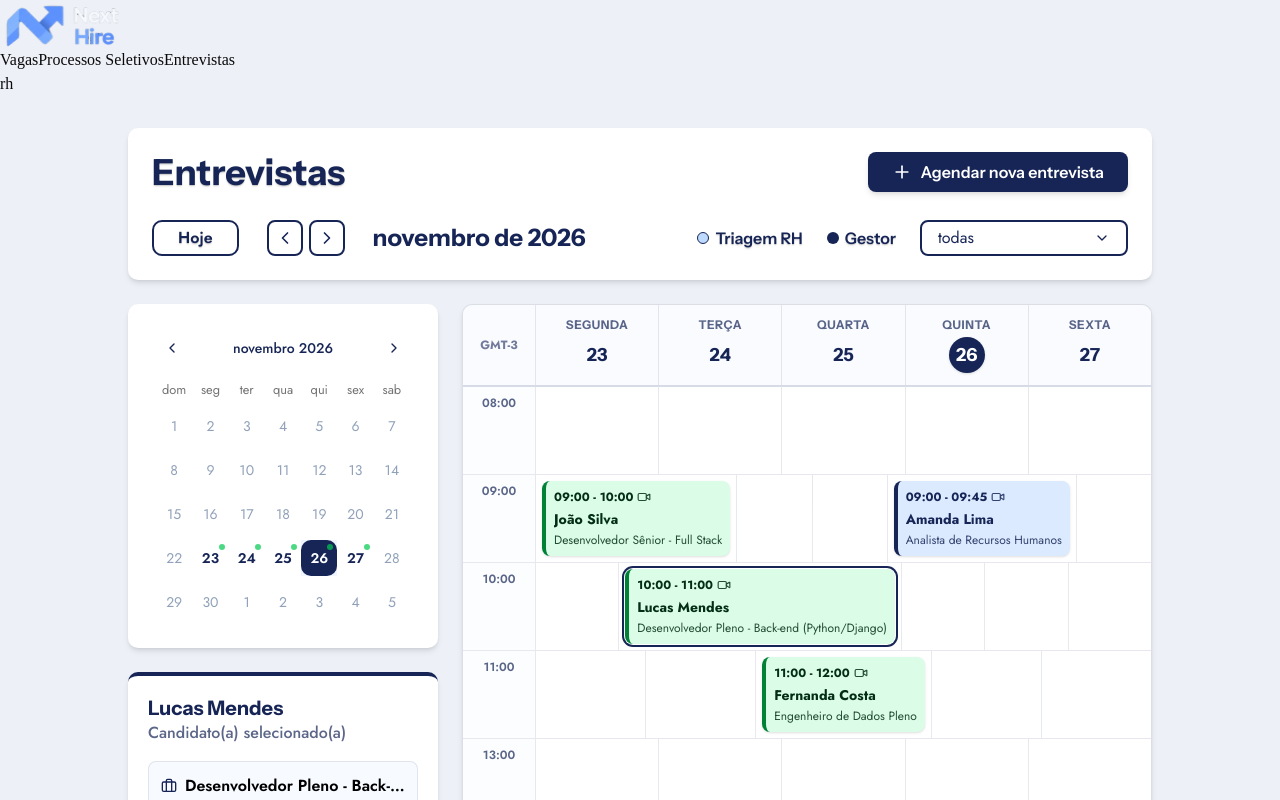
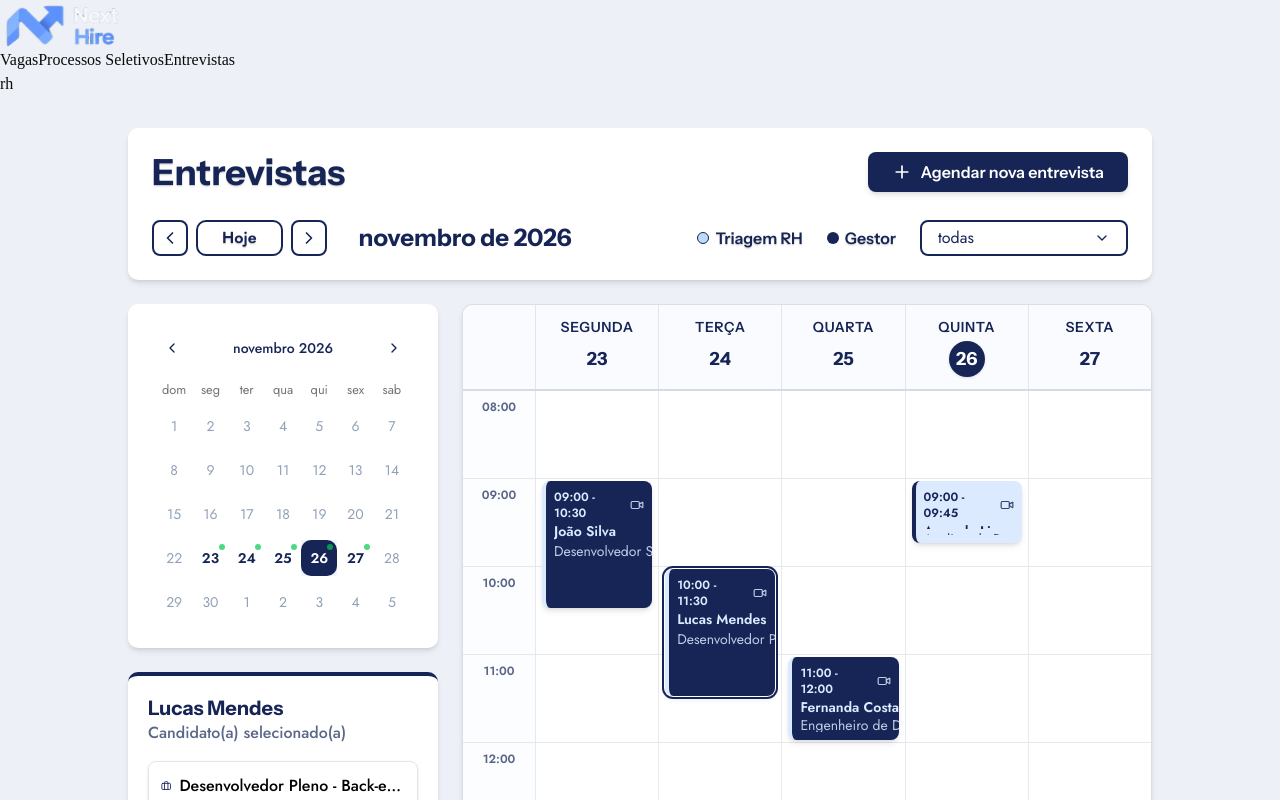
Before and after one commit to Next-Hire/NextHire_FrontEnd, a Next.js app: page /entrevista in a window 1280 px wide. Shown: the top 800 px of the page. Built offline with nearby package versions, Linux system fonts and the light colour scheme.

Commit message:
:sparkles: feat: Tela de entrevista pronta

```diff
--- a/src/app/entrevista/entrevista.css
+++ b/src/app/entrevista/entrevista.css
@@ -42,7 +42,7 @@
 }
 
 .linhaHorario {
-    @apply grid grid-cols-[72px_1fr_1fr_1fr_1fr_1fr] min-h-22;
+    @apply grid grid-cols-[72px_1fr_1fr_1fr_1fr_1fr] h-22;
 }
 
 .colunaHoraLabel {
@@ -50,12 +50,12 @@
 }
 
 .celulaSlotHorario {
-    @apply relative border-l border-blue-950/10 p-1.5 transition-colors hover:bg-blue-50/30;
+    @apply relative border-l border-blue-950/10 transition-colors hover:bg-blue-50/30 overflow-visible;
 }
 
-/* Card de evento dentro da grade do calendário */
+/* Card de evento posicionado de forma absoluta para manter largura padrão e crescer verticalmente conforme a duração */
 .cardEventoGrade {
-    @apply flex flex-col justify-between w-full h-full rounded-md p-2 text-left cursor-pointer shadow-sm transition-transform hover:scale-[1.01] font-(family-name:--font-jost);
+    @apply absolute left-1.5 right-1.5 z-10 flex flex-col justify-start overflow-hidden rounded-md p-2 text-left cursor-pointer shadow-md transition-transform font-(family-name:--font-jost);
 }
 
 .eventoTriagem {
@@ -63,14 +63,14 @@
 }
 
 .eventoGestor {
-    @apply bg-green-100 text-green-950 border-l-4 border-green-700;
+    @apply bg-blue-950 text-blue-100 border-l-4 border-blue-100;
 }
 
 /* Botão estilo Google Meet para entrar na chamada */
 .btnEntrarMeet {
-    @apply flex items-center justify-center gap-2 bg-blue-950 text-white rounded-md h-10 px-4 font-(family-name:--font-instrument-sans) font-semibold shadow-md cursor-pointer hover:bg-blue-900 transition-colors;
+    @apply flex items-center justify-center gap-2 bg-blue-950 text-white rounded-md h-10 px-4 font-(family-name:--font-instrument-sans) font-semibold shadow-md hover:motion-safe:animate-pulse cursor-pointer;
 }
 
 .btnCopiarLink {
-    @apply flex items-center justify-center gap-2 border-2 border-blue-950 text-blue-950 rounded-md h-10 px-4 font-(family-name:--font-jost) font-semibold cursor-pointer hover:bg-blue-50 transition-colors;
+    @apply flex items-center justify-center gap-2 border-2 border-blue-950 text-blue-950 rounded-md h-10 px-4 font-(family-name:--font-jost) font-semibold hover:motion-safe:animate-pulse cursor-pointer;
 }
--- a/src/app/entrevista/page.tsx
+++ b/src/app/entrevista/page.tsx
@@ -57,12 +57,35 @@ const HORARIOS_GRADE = [
     '09:00',
     '10:00',
     '11:00',
+    '12:00',
     '13:00',
     '14:00',
     '15:00',
     '16:00',
     '17:00',
 ];
+
+// Converte "HH:mm" para total de minutos desde 00:00
+function paraMinutos(horario: string): number {
+    const [horas, minutos] = horario.split(':').map(Number);
+    return horas * 60 + (minutos || 0);
+}
+
+// Calcula posição vertical (top) e altura (height) proporcional à linha de 1 hora (60 min = 100%)
+function calcularEstiloDuracao(horarioInicio: string, horarioFim: string) {
+    const inicioMin = paraMinutos(horarioInicio);
+    const fimMin = paraMinutos(horarioFim);
+    const duracaoMin = Math.max(30, fimMin - inicioMin); // Mínimo visual de 30 min
+    const offsetMinutosNaHora = inicioMin % 60;
+
+    const topPercent = (offsetMinutosNaHora / 60) * 100;
+    const heightPercent = (duracaoMin / 60) * 100;
+
+    return {
+        top: `calc(${topPercent}% + 2px)`,
+        height: `calc(${heightPercent}% - 4px)`,
+    };
+}
 
 const ENTREVISTAS_MOCK: EntrevistaEvento[] = [
     {
@@ -73,7 +96,7 @@ const ENTREVISTAS_MOCK: EntrevistaEvento[] = [
         avaliador: 'Mariana Souza (Tech Lead)',
         diaOffset: 0,
         horarioInicio: '09:00',
-        horarioFim: '10:00',
+        horarioFim: '10:30',
         tipo: 'gestor',
         linkMeet: 'meet.nexthire.com/js-fullstack-sr',
     },
@@ -97,7 +120,7 @@ const ENTREVISTAS_MOCK: EntrevistaEvento[] = [
         avaliador: 'Mariana Souza (Tech Lead)',
         diaOffset: 1,
         horarioInicio: '10:00',
-        horarioFim: '11:00',
+        horarioFim: '11:30',
         tipo: 'gestor',
         linkMeet: 'meet.nexthire.com/lm-python-pleno',
     },
@@ -276,16 +299,16 @@ export default function EntrevistaPage() {
                                 </div>
                             </div>
 
-                            <div className='flex flex-col gap-2.5 text-base font-(family-name:--font-jost) text-black bg-blue-50/50 p-3 rounded-md border border-blue-950/10'>
+                            <div className='flex flex-col gap-2.5 text-base font-(family-name:--font-jost) text-black p-3 rounded-md border shadow-sm'>
                                 <div className='flex items-center gap-2'>
-                                    <Briefcase className='w-4 h-4 text-blue-950 shrink-0' />
-                                    <span className='font-semibold line-clamp-1'>
+                                    <Briefcase className='w-4 h-4 text-blue-950' />
+                                    <span className='font-medium line-clamp-1'>
                                         {entrevistaSelecionada.vaga}
                                     </span>
                                 </div>
                                 <div className='flex items-center gap-2'>
-                                    <Clock className='w-4 h-4 text-blue-950 shrink-0' />
-                                    <span>
+                                    <Clock className='w-4 h-4 text-blue-950' />
+                                    <span >
                                         {format(
                                             addDays(
                                                 inicioSemana,
@@ -295,7 +318,7 @@ export default function EntrevistaPage() {
                                             { locale: ptBR }
                                         )}{' '}
                                         •{' '}
-                                        <strong>
+                                        <strong className='font-medium text-blue-950'>
                                             {
                                                 entrevistaSelecionada.horarioInicio
                                             }{' '}
@@ -310,7 +333,7 @@ export default function EntrevistaPage() {
                                     <User className='w-4 h-4 text-blue-950' />
                                     <span>
                                         Avaliador:{' '}
-                                        <strong>
+                                        <strong className='font-medium text-blue-950'>
                                             {
                                                 entrevistaSelecionada.avaliador
                                             }
@@ -340,15 +363,15 @@ export default function EntrevistaPage() {
                                 >
                                     {copiado ? (
                                         <>
-                                            <Check className='w-4 h-4 text-green-700' />
-                                            <span className='text-green-800'>
+                                            <Check className='w-4 h-4 text-blue-950' />
+                                            <span className='text-blue-950'>
                                                 Link da sala copiado!
                                             </span>
                                         </>
                                     ) : (
                                         <>
                                             <Copy className='w-4 h-4' />
-                                            <span className='truncate text-xs'>
+                                            <span className='text-xs'>
                                                 {
                                                     entrevistaSelecionada.linkMeet
                                                 }
@@ -365,8 +388,7 @@ export default function EntrevistaPage() {
                 <div className='gradeSemanaCard'>
                     {/* Cabeçalho dos dias da semana */}
                     <div className='cabecalhoGradeSemana'>
-                        <div className='flex items-center justify-center text-xs font-bold text-blue-950/60 font-(family-name:--font-jost)'>
-                            GMT-3
+                        <div className='flex items-center justify-center'>
                         </div>
                         {diasSemana.map((dia) => {
                             const ehHoje = isSameDay(dia, hoje);
@@ -377,7 +399,7 @@ export default function EntrevistaPage() {
                                     onClick={() => setDataBase(dia)}
                                     className='celulaDiaCabecalho cursor-pointer hover:bg-blue-100/40 transition-colors'
                                 >
-                                    <span className='text-xs font-bold uppercase tracking-wider text-blue-950/70'>
+                                    <span className='text-sm font-semibold uppercase tracking-wider text-blue-950'>
                                         {format(dia, 'EEE', {
                                             locale: ptBR,
                                         })}
@@ -406,11 +428,12 @@ export default function EntrevistaPage() {
 
                                 {/* Slots de Segunda a Sexta para aquele horário */}
                                 {diasSemana.map((dia, diaIdx) => {
+                                    const horaLinha = horario.split(':')[0];
                                     const evento =
                                         entrevistasFiltradas.find(
                                             (ev) =>
                                                 ev.diaOffset === diaIdx &&
-                                                ev.horarioInicio === horario
+                                                ev.horarioInicio.split(':')[0] === horaLinha
                                         );
 
                                     return (
@@ -421,6 +444,10 @@ export default function EntrevistaPage() {
                                             {evento && (
                                                 <button
                                                     type='button'
+                                                    style={calcularEstiloDuracao(
+                                                        evento.horarioInicio,
+                                                        evento.horarioFim
+                                                    )}
                                                     onClick={() =>
                                                         setEntrevistaSelecionada(
                                                             evento
@@ -431,12 +458,12 @@ export default function EntrevistaPage() {
                                                     ].classe
                                                         } ${entrevistaSelecionada?.id ===
                                                             evento.id
-                                                            ? 'ring-2 ring-blue-950 ring-offset-1'
+                                                            ? 'ring-2 ring-blue-950 ring-offset-1 z-20'
                                                             : ''
                                                         }`}
                                                 >
                                                     <div className='flex items-center justify-between gap-1'>
-                                                        <span className='text-xs font-bold'>
+                                                        <span className='text-xs font-semibold'>
                                                             {
                                                                 evento.horarioInicio
                                                             }{' '}
@@ -447,10 +474,10 @@ export default function EntrevistaPage() {
                                                         </span>
                                                         <Video className='w-3.5 h-3.5 shrink-0 opacity-85' />
                                                     </div>
-                                                    <p className='font-bold text-sm leading-tight truncate mt-0.5'>
+                                                    <p className='font-semibold text-sm leading-tight truncate mt-0.5'>
                                                         {evento.candidato}
                                                     </p>
-                                                    <p className='text-xs opacity-85 truncate'>
+                                                    <p className='text-sm opacity-85 truncate'>
                                                         {evento.vaga}
                                                     </p>
                                                 </button>
--- a/src/components/filtroEntrevista/filtroEntrevista.css
+++ b/src/components/filtroEntrevista/filtroEntrevista.css
@@ -22,7 +22,7 @@
 }
 
 .btnHoje {
-    @apply flex flex-row mr-4 justify-between items-center w-auto font-(family-name:--font-jost) text-blue-950 font-semibold border-2 rounded-lg px-6 py-1 border-blue-950 text-shadow-sm hover:motion-safe:animate-pulse cursor-pointer;
+    @apply flex flex-row justify-between items-center w-auto font-(family-name:--font-jost) text-blue-950 font-semibold border-2 rounded-lg px-6 py-1 border-blue-950 text-shadow-sm hover:motion-safe:animate-pulse cursor-pointer;
 }
 
 .btnNavSemana {
--- a/src/components/filtroEntrevista/filtroEntrevista.tsx
+++ b/src/components/filtroEntrevista/filtroEntrevista.tsx
@@ -48,16 +48,10 @@ export default function FiltroEntrevista({
 
             <div className='flex flex-wrap items-center justify-between gap-4 pt-2'>
                 {/* Controles Hoje / Semana Anterior / Próxima Semana + Mês Atual */}
-                <div className='flex items-center gap-3'>
-                    <button
-                        type='button'
-                        onClick={() => atualizarData(hoje)}
-                        className='btnHoje'
-                    >
-                        Hoje
-                    </button>
+                <div className='flex items-center gap-4'>
 
-                    <div className='flex items-center gap-1.5'>
+
+                    <div className='flex items-center gap-2'>
                         <button
                             type='button'
                             onClick={() =>
@@ -67,6 +61,13 @@ export default function FiltroEntrevista({
                             aria-label='Semana anterior'
                         >
                             <ChevronLeft className='w-5 h-5' />
+                        </button>
+                        <button
+                            type='button'
+                            onClick={() => atualizarData(hoje)}
+                            className='btnHoje'
+                        >
+                            Hoje
                         </button>
                         <button
                             type='button'
```
